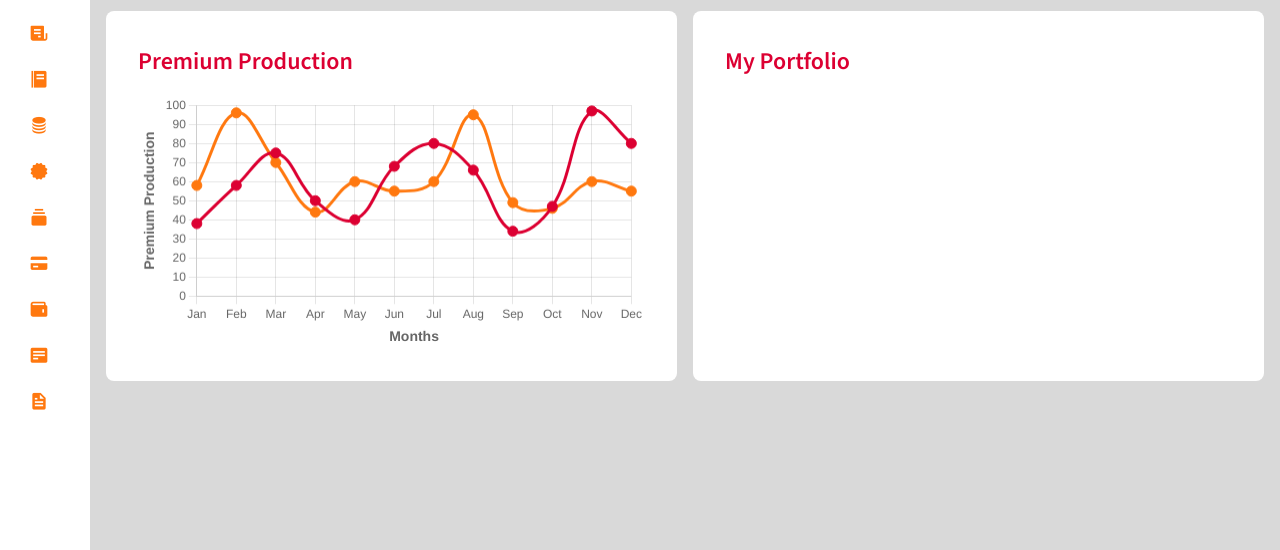
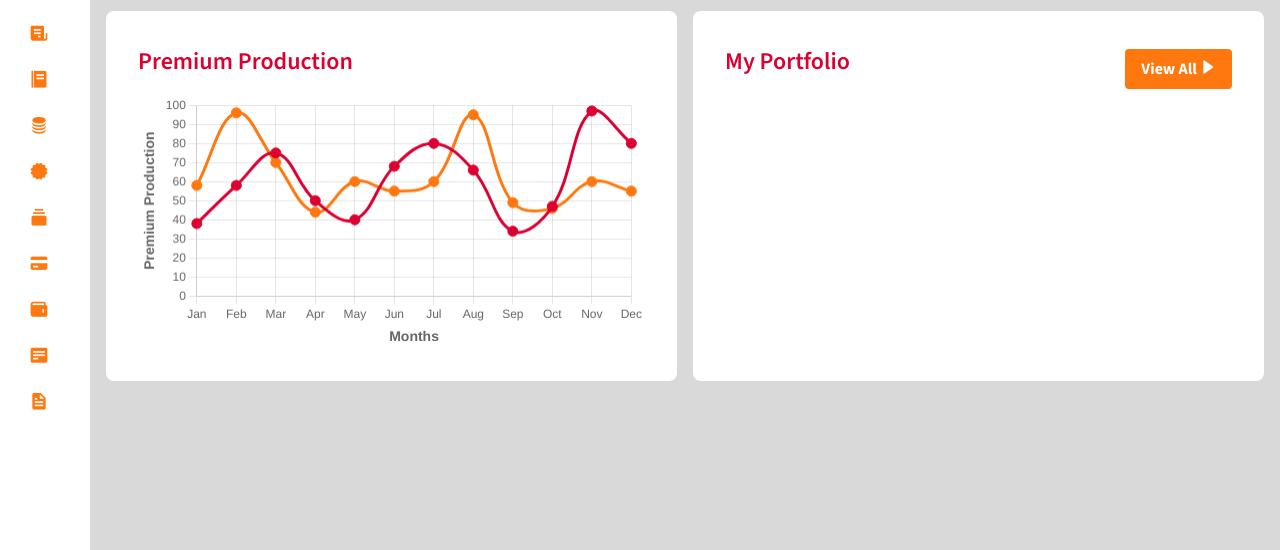
Before and after one commit to OvasisGroup/absa, a plain HTML site: page dashboard.html in a window 1280 px wide. Shown: the part 250-800 px from the top of the page. Drawn offline with nearby package versions, Linux system fonts and the light colour scheme.

Commit message:
first commit

```diff
--- a/css/style.css
+++ b/css/style.css
@@ -405,6 +405,14 @@ a.sidebar-link:hover{
     background-color: white;
     border-radius: .5rem;
     padding: 2rem;
+    width: 100%;
+}
+
+.graphs_areas{
+    background-color: white;
+    border-radius: .5rem;
+    padding: 2rem;
+    width: 100%;
 }
 
 .summary{
@@ -418,3 +426,26 @@ a.sidebar-link:hover{
     color: var(--primary);
     font-size: 1.5rem;
 }
+
+.graphs_areas p{
+    font-weight: 600;
+    color: var(--primary);
+    font-size: 1.5rem;
+}
+
+.portfolio{
+    display: flex;
+    justify-content: space-between;
+    align-items: center;
+    width: 100%;
+}
+
+.portfolio button{
+    background-color: var(--secondary);
+    color: white;
+    border: none;
+    padding: .5rem 1rem;
+    border-radius: .25rem;
+    font-weight: 700;
+    cursor: pointer;
+}
--- a/dashboard.html
+++ b/dashboard.html
@@ -479,8 +479,11 @@
                     <p >Premium Production</p>
                     <canvas id="lineChart"></canvas>
                 </div>
-                <div class="graphs_area">
-                    <p >My Portfolio</p>
+                <div class="graphs_areas">
+                    <div class="portfolio">
+                        <p >My Portfolio</p>
+                        <button>View All <span><i class='bx bxs-right-arrow'></i></span></button>
+                    </div>
 
                 </div>
               </div>
--- a/js/main.js
+++ b/js/main.js
@@ -17,7 +17,7 @@ const ctx = document.getElementById('lineChart').getContext('2d');
       labels: ['Jan', 'Feb', 'Mar', 'Apr', 'May', 'Jun', 'Jul', 'Aug', 'Sep', 'Oct', 'Nov', 'Dec'],
       datasets: [
         {
-          label: 'Dataset 1',
+          label: 'Premium Production',
           data: [38, 58, 75, 50, 40, 68, 80, 66, 34, 47, 97, 80],
           borderColor: '#DC0032',
           backgroundColor: '#DC0032',
@@ -27,7 +27,7 @@ const ctx = document.getElementById('lineChart').getContext('2d');
           pointBackgroundColor: '#DC0032'
         },
         {
-          label: 'Dataset 2',
+          label: 'Premium Production',
           data: [58, 96, 70, 44, 60, 55, 60, 95, 49, 46, 60, 55],
           borderColor: '#FF780F',
           backgroundColor: '#FF780F',
```
